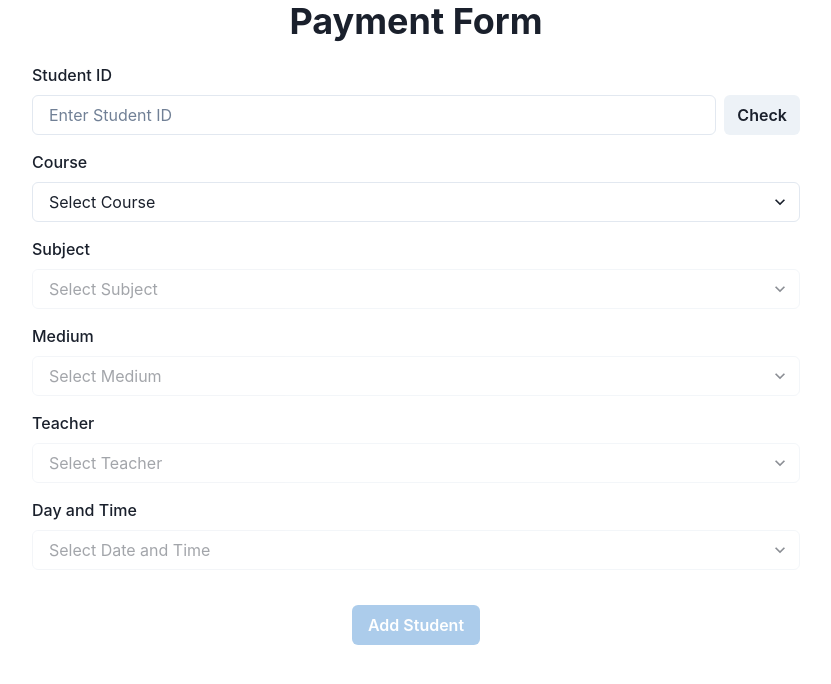
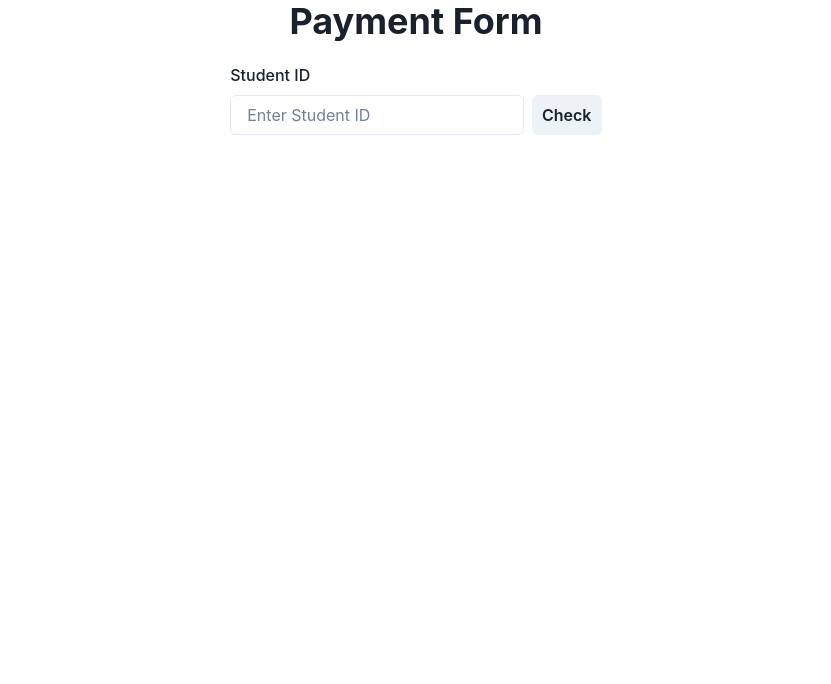
Before and after one commit to cneluhena/Student-Management-System, a React (Vite) app in the folder frontend/frontend/: page /payment in a window 1280 px wide. Shown: the top 684 px of the page, without its empty margins (224-1055 px from the left). Built offline with nearby package versions, Linux system fonts and the light colour scheme.

Commit message:
done bug fizes in payments

```diff
--- a/frontend/frontend/src/components/Payment.tsx
+++ b/frontend/frontend/src/components/Payment.tsx
@@ -45,11 +45,7 @@ import {
 import { CheckCircleIcon, WarningIcon } from "@chakra-ui/icons";
 
   const PaymentForm = () => {
-    interface Subject {
-      grade: string,
-      subjects: string[]
 
-    }
 
     interface Student{
         student_id: number,
@@ -84,15 +80,6 @@ import { CheckCircleIcon, WarningIcon } from "@chakra-ui/icons";
     }
 
     const [enrollmentData, setEnrollmentData] = useState<Enrollment[]>();
-    const [selectedGrade, setSelectedGrade] = useState('');
-    const [subjectData, setSubjectData] = useState([]);
-    const [currentGradeData, setCurrentGradeData] = useState<Subject|undefined>(undefined)
-    const [selectedSubject, setSelectedSubject] = useState('');
-    const [teachers, setTeachers] = useState<string[]|undefined>(undefined);
-    const [courses, setCourses] = useState<Course[]|undefined>(undefined);
-    const [selectedTeacher, setSelectedTeacher] = useState('');
-    const [selectedMedium, setSelectedMedium] = useState('');
-    const [selectedCourseId, setSelectedCourseId] = useState('');
     const [currentCourseId, setCurrentCourseId] = useState<number>();
     const [notFoundWarning, setNotFoundWarning] = useState<Boolean>();
     const [check, setCheck] = useState<Boolean>(false);
@@ -101,10 +88,17 @@ import { CheckCircleIcon, WarningIcon } from "@chakra-ui/icons";
     const [feedbackMessage, setFeedbackMessage] = useState('');
     const [showSuccessmessage, setShowSuccessmessage] = useState(false);
     const [courseFee, setCourseFee] = useState('');
+    const [currCourseName, setCurrCourseName] = useState('');
+    const [grade, setGrade] = useState('');
+    const [teacher, setTeacher] = useState('');
+    const [classTime, setClassTime] = useState('');
+    const [isPayClicked, setIsPayClicked] = useState(false);
+    const[confirmLoading, setConfirmLoading] = useState(false);
+    const [isPayConfirmClicked, setIsPayConfirmClicked] = useState(false);
+    const [studName, setStudName] = useState('');
 
 
 
-    const grades = ['Grade 1', 'Grade 2', 'Grade 3', 'Grade 4','Grade 5', 'Grade 6', 'Grade 7', 'Grade 8', 'Grade 9', 'Grade 10', 'Grade 11', 'A/L']
     const { isOpen, onOpen, onClose } = useDisclosure();
 
 
@@ -116,81 +110,19 @@ import { CheckCircleIcon, WarningIcon } from "@chakra-ui/icons";
       formState: { errors }
     } = useForm();
 
-    // const handleValidate = async () => {
-    //   const isValid = await trigger();
-    //   if (isValid) {
-    //     handleSubmit(onSubmit)();
-    //   }
-    // };
 
-    const onSubmit = async (data: FieldValues) => {
-      try{
-        const enrolllmentData = {
-            "student_id": getValues("student_id"),
-            "course_id": selectedCourseId
-        }
-          setLoading(true);
-          await axios.post("http://localhost:8080/enrollment/add", enrolllmentData);
-          setLoading(false);
-          setIsSuccessful(true);
-          setShowSuccessmessage(true);
-
-      } catch(error){
-        if (axios.isAxiosError(error)){
-          setFeedbackMessage(error.response?.data);
-        } else{
-          setFeedbackMessage("An error occures when regisering. Try Again!")
-        }
-        setLoading(false);
-        setIsSuccessful(false);
-        setShowSuccessmessage(true);
-
-      }
-
-    };
-
-
-    //handle the the change in grade selecting
-    const handleChange = (event:ChangeEvent<HTMLSelectElement>)=>{
-        const grade = event.target.value;
-        setSelectedGrade(event.target.value);  //selected grade
-        setSelectedSubject('');
-        const data = subjectData.find((item:Subject)=>item.grade == grade);
-        setCurrentGradeData(data);
-        setSelectedTeacher('');
-        setSelectedMedium('');
-        setTeachers([]);
-
-
-    }
-
-
-    //operations that must be done after seelcting medium
-    const handleMediumChange = (event:ChangeEvent<HTMLSelectElement>)=>{
-      setSelectedMedium(event.target.value);
-      setTeachers([...new Set(courses?.filter(course=>course.medium === event.target.value).map(course=>course.full_name))]);
-    }
-
-    //handling the change of the subject select element
-    const handleSubjectChange = (event:ChangeEvent<HTMLSelectElement>)=>{
-      const subject = event.target.value;
-      setSelectedSubject(event.target.value);
-      if (selectedGrade != ''){
-        axios.get(`http://localhost:8080/course/getteachers?course=${subject}&grade=${selectedGrade}`).
-        then(response=>setCourses(response.data)).
-        catch(error=>console.error(error));
-      }
-    }
 
     const checkAvailability = async ()=>{
         const studentId = getValues("student_id");
         setLoading(true);
         try{
           const response = await axios.get(`http://localhost:8080/enrollment/getStudent?id=${studentId}`);
-          const enrollmentData:Enrollment = response.data
+
           setLoading(false);
           setCheck(true);
           setEnrollmentData(response.data);
+          setStudName(response.data[0].student.full_name);
+          console.log(response.data);
           setNotFoundWarning(false);
         } catch(error){
           console.log(error);
@@ -208,13 +140,18 @@ import { CheckCircleIcon, WarningIcon } from "@chakra-ui/icons";
 
     }
 
-    const handlePayClick = async (course_id: number)=>{
+    const handlePayClick = async (enrollment:Enrollment)=>{
       try{
 
-          const response = await axios.get(`http://localhost:8080/coursefee/get?id=${course_id}`);
+          const response = await axios.get(`http://localhost:8080/coursefee/get?id=${enrollment.course.course_id}`);
           console.log(response.data);
           setCourseFee(response.data.coursefee);
-          setCurrentCourseId(course_id);
+          setCurrCourseName(enrollment.course.course_name);
+          setCurrentCourseId(enrollment.course.course_id);
+          setGrade(enrollment.course.grade);
+          setTeacher(enrollment.course.teacher.full_name);
+          setClassTime(enrollment.course.start_time + '-' + enrollment.course.end_time)
+          setIsPayClicked(true);
 
 
       } catch(error){
@@ -224,7 +161,11 @@ import { CheckCircleIcon, WarningIcon } from "@chakra-ui/icons";
 
     const handleModalClose = ()=>{
       setShowSuccessmessage(false);
+      setIsSuccessful(false);
       onClose();
+      setIsPayClicked(false);
+      setIsPayConfirmClicked(false);
+
     }
 
 
@@ -232,13 +173,23 @@ import { CheckCircleIcon, WarningIcon } from "@chakra-ui/icons";
       try{
         const studentId = getValues("student_id");
         const courseId = currentCourseId;
+        setConfirmLoading(true);
+        setIsPayClicked(false);
+        setIsPayConfirmClicked(true);
+
           await axios.post(`http://localhost:8080/payments/pay`, {
             "student_id": studentId,
             "course_id": courseId,
             "amount": courseFee
           })
-        console.log(studentId, courseId, courseFee);
+          setConfirmLoading(false)
+
+          setShowSuccessmessage(true);
+          setIsSuccessful(true);
+
+
       } catch(error){
+        setLoading(false);
         console.log(error);
       }
 
@@ -248,7 +199,7 @@ import { CheckCircleIcon, WarningIcon } from "@chakra-ui/icons";
 
     return (
       <Center>
-           <form onSubmit={handleSubmit(onSubmit)}>
+           <form>
           <Center>
             <Heading marginBottom="20px">Payment Form</Heading>
           </Center>
@@ -275,6 +226,11 @@ import { CheckCircleIcon, WarningIcon } from "@chakra-ui/icons";
           <Spinner size="lg" />
         </Box>
         )}
+        {check && <>
+          <Box fontSize='lg' margin={15}>
+            <b>Student Name:</b> <Text as="span" marginLeft={2}>{studName}</Text>
+          </Box>
+        </>}
           {
             check && <TableContainer>
             <Table variant='simple'>
@@ -299,7 +255,9 @@ import { CheckCircleIcon, WarningIcon } from "@chakra-ui/icons";
                       <Td>{enrollment.course.medium}</Td>
                       <Td>{enrollment.course.day}</Td>
                       <Td>{enrollment.course.start_time}-{enrollment.course.end_time}</Td>
-                      <Td><Button onClick={async ()=>{await handlePayClick(enrollment.course.course_id); onOpen();}}>Pay</Button></Td>
+                      <Td><Button onClick={async ()=>{
+                        await handlePayClick(enrollment);
+                         onOpen();}}>Pay</Button></Td>
 
                   </Tr>
                   ))
@@ -310,72 +268,7 @@ import { CheckCircleIcon, WarningIcon } from "@chakra-ui/icons";
             </Table>
           </TableContainer>
           }
-          <FormControl w="60vw">
-            <FormLabel>Course</FormLabel>
-            <Select placeholder='Select Course' marginBottom="15px" value={selectedCourseId} onChange={handleChange} isRequired>
-              {enrollmentData?.map((enrollment, index)=>(
-                <option key={index} value={enrollment.course.course_id}>{}</option>
-              ))}
-            </Select>
-          </FormControl>
 
-          <FormControl w="60vw" >
-          <FormLabel>Subject</FormLabel>
-          <Select placeholder='Select Subject' isDisabled={selectedGrade ==''} value={selectedSubject} onChange={handleSubjectChange} marginBottom="15px" isRequired>
-            {
-              currentGradeData?.subjects.map((subject, index)=>(
-                <option key={index}>{subject}</option>
-              ))
-            }
-
-            </Select>
-          </FormControl>
-
-
-
-          <FormControl w="60vw" >
-
-
-          <FormLabel>Medium</FormLabel>
-
-          <Select placeholder='Select Medium' isDisabled={selectedSubject ==''} value={selectedMedium} onChange={handleMediumChange} marginBottom="15px" isRequired>
-
-            {
-              [...new Set(courses?.map((course)=>course.medium))].map((medium)=>(
-                <option key={medium}>{medium}</option>
-              ))
-            }
-
-            </Select>
-          </FormControl>
-
-          <FormControl w="60vw" >
-
-          <FormLabel>Teacher</FormLabel>
-          <Select placeholder='Select Teacher' isDisabled={selectedMedium==''} value={selectedTeacher} onChange={(event)=>{setSelectedTeacher(event.target.value)}} marginBottom="15px" isRequired>
-          {
-              teachers?.map(teacher=>(
-                  <option value={teacher}>{teacher}</option>
-              ))
-            }
-            </Select>
-            </FormControl>
-
-            <FormControl w="60vw" >
-
-          <FormLabel>Day and Time</FormLabel>
-          <Select placeholder='Select Date and Time' isDisabled={selectedTeacher==''} value={selectedCourseId} onChange={(event)=>{setSelectedCourseId(event.target.value);console.log(event.target.value)}} marginBottom="15px" isRequired>
-          { courses?.filter(course=>
-          course.grade === selectedGrade &&
-          course.course_name === selectedSubject &&
-          course.medium === selectedMedium &&
-          course.full_name == selectedTeacher
-          ).map(course=>(
-            <option value={course.course_id}>{`${course.day} ${course.start_time}-${course.end_time}`}</option>
-          ))
-            }
-            </Select>
-            </FormControl>
 
           <Flex marginBottom='20px'>
           {/* <Container paddingLeft="0px">
@@ -396,26 +289,86 @@ import { CheckCircleIcon, WarningIcon } from "@chakra-ui/icons";
 
 
           <Center>
-            <Button isDisabled={check==false} onClick={onOpen} colorScheme="blue" type='submit' >
-              Add Student
-            </Button>
 
           </Center>
           <Modal isCentered blockScrollOnMount={false} isOpen={isOpen} onClose={handleModalClose}>
         <ModalOverlay />
         <ModalContent>
+        {confirmLoading && (
           <ModalBody paddingTop={8}>
+              <Box textAlign="center">
+              <Spinner size="lg" />
+            </Box>
+            </ModalBody>
+            )}
+          {
+          isPayClicked &&
+          <ModalBody paddingTop={8}>
+
+          <FormLabel>Course</FormLabel>
+            <Input
+            isReadOnly
+            value={currCourseName}
+          />
            <FormLabel>Course Fee</FormLabel>
             <Input
             isReadOnly
             value={courseFee}
           />
+           <FormLabel>Grade</FormLabel>
+            <Input
+            isReadOnly
+            value={grade}
+          />
+           <FormLabel>Teacher</FormLabel>
+            <Input
+            isReadOnly
+            value={teacher}
+          />
+          <FormLabel>Class Time</FormLabel>
+            <Input
+            isReadOnly
+            value={classTime}
+          />
           </ModalBody>
+  }
+
+    {
+
+      isSuccessful && showSuccessmessage && (
+        <ModalBody paddingTop={8}>
+        <Alert
+          status='success'
+          variant='subtle'
+          flexDirection='column'
+          alignItems='center'
+          justifyContent='center'
+          textAlign='center'
+          height='200px'
+        >
+          <AlertIcon boxSize='40px' mr={0} />
+          <AlertTitle mt={4} mb={1} fontSize='lg'>
+            Payment Successful
+          </AlertTitle>
+
+        </Alert>
+        </ModalBody>
+      )
+    }
+
 
           <ModalFooter>
+            {!isPayConfirmClicked &&
           <Button size='sm' colorScheme='blue' onClick={async()=>{handlePayConfirm();}} marginRight={15}>Confirm Payment</Button>
-            { !loading &&
-            <Button size='sm' colorScheme='blue' mr={3} onClick={()=>{setCurrentCourseId(undefined);onClose()}}>
+            }
+            { !confirmLoading &&
+            <Button size='sm' colorScheme='blue' mr={3} onClick={()=>{
+              setCurrentCourseId(undefined)
+              setCurrCourseName('');
+              setGrade('');
+              setTeacher('');
+              setClassTime('');
+              ;handleModalClose()}}>
               Close
             </Button>
 
```
Lines whose indentation alone changed are shown as unchanged.
